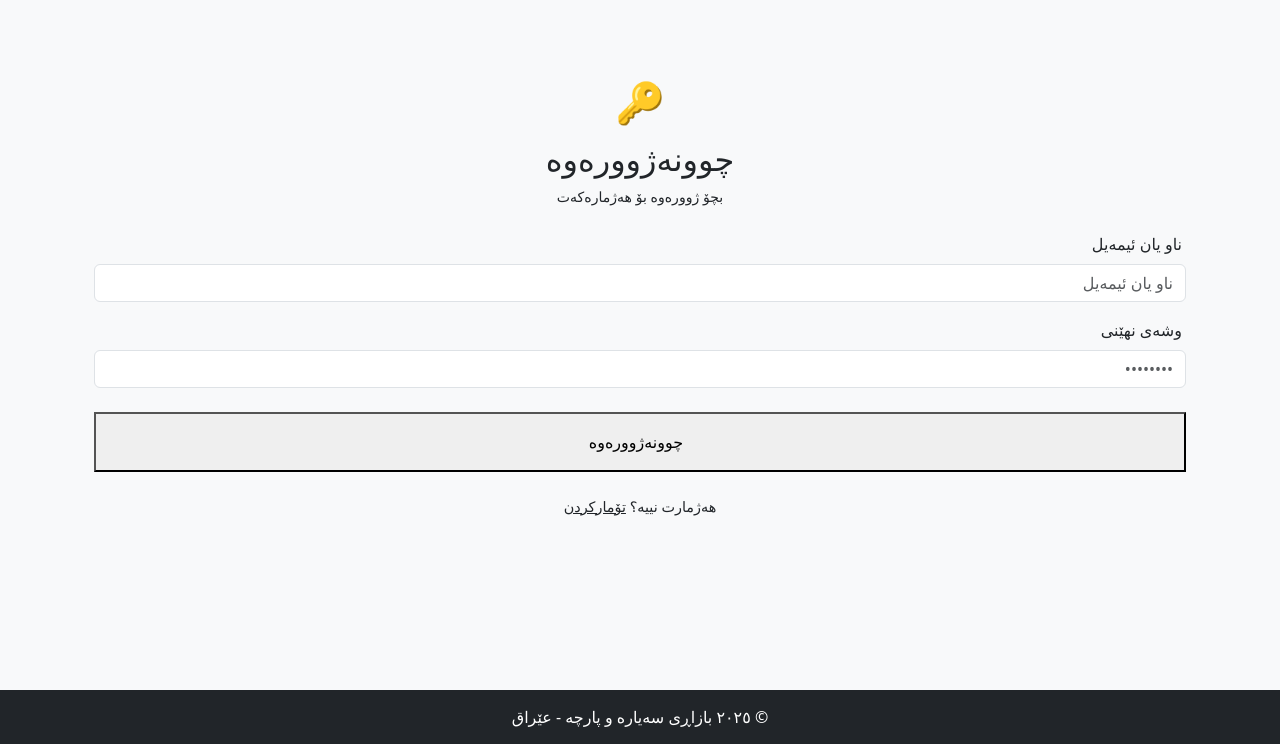
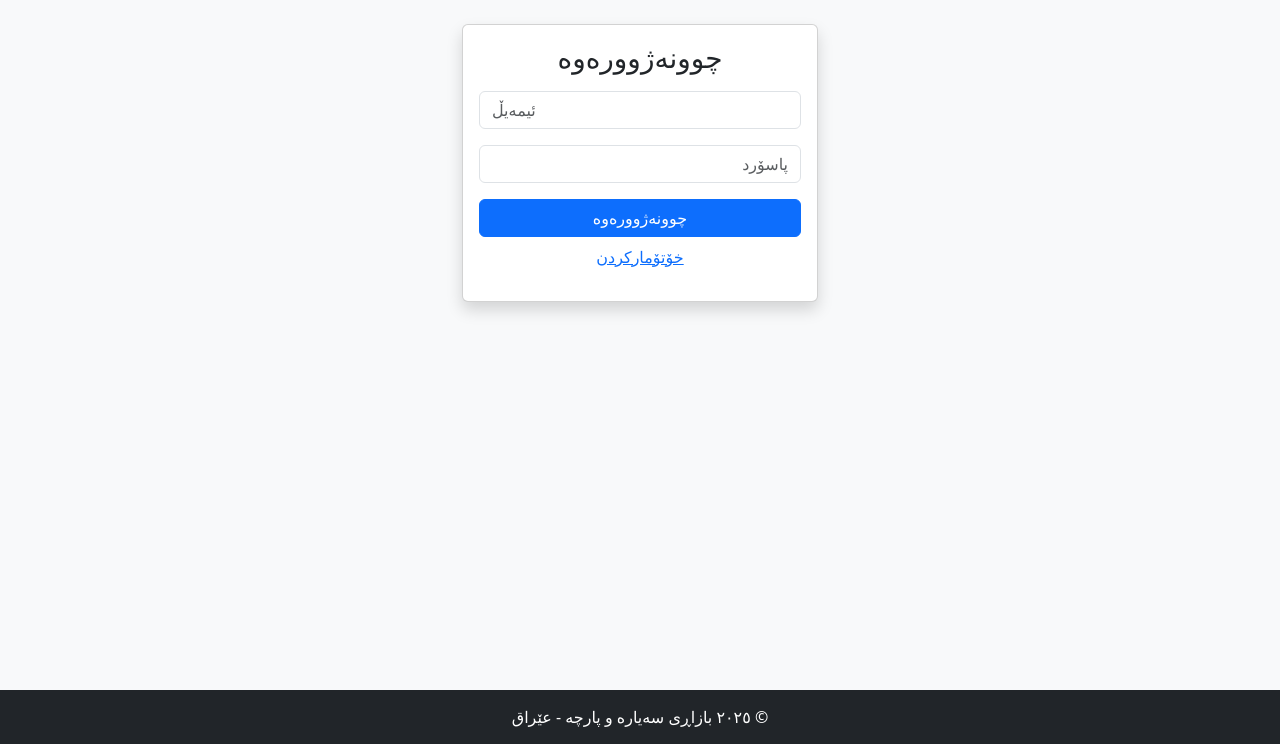
Before and after one commit to muhammadt90900-ux/Cars, a Flask app: page /login in a window 1280 px wide. Shown: the part 56-800 px from the top of the page. Run offline with Flask 3, Linux system fonts and the light colour scheme; some libraries are stand-ins or nearby versions.

Commit message:
Refactor login form layout and update text

```diff
--- a/templates/login.html
+++ b/templates/login.html
@@ -1,29 +1,13 @@
 {% extends "base.html" %}
+{% block title %}چوونەژوورەوە{% endblock %}
 {% block content %}
-<div class="container py-5">
-    <div class="ka-form-card">
-        <div class="text-center mb-4">
-            <span style="font-size:2.5rem;">🔑</span>
-            <h2 class="ka-form-title mt-2">{{ t('login') }}</h2>
-            <p style="color:var(--text-muted);font-size:0.88rem;">بچۆ ژوورەوە بۆ هەژمارەکەت</p>
-        </div>
-        <form method="POST">
-            <input type="hidden" name="csrf_token" value="{{ csrf_token() }}">
-            <div class="mb-3">
-                <label class="form-label"><i class="fas fa-user me-1"></i>ناو یان ئیمەیل</label>
-                <input type="text" name="email" class="form-control" required placeholder="ناو یان ئیمەیل">
-            </div>
-            <div class="mb-4">
-                <label class="form-label"><i class="fas fa-lock me-1"></i>وشەی نهێنی</label>
-                <input type="password" name="password" class="form-control" required placeholder="••••••••">
-            </div>
-            <button type="submit" class="btn-ka-primary w-100 justify-content-center py-3" style="font-size:1rem;">
-                <i class="fas fa-sign-in-alt me-2"></i>{{ t('login') }}
-            </button>
-        </form>
-        <p class="text-center mt-4" style="color:var(--text-muted);font-size:0.9rem;">
-            هەژمارت نییە؟ <a href="{{ url_for('register') }}" style="color:var(--gold);">{{ t('register') }}</a>
-        </p>
-    </div>
-</div>
+<div class="row justify-content-center"><div class="col-md-4"><div class="card shadow"><div class="card-body">
+<h3 class="text-center mb-3">چوونەژوورەوە</h3>
+<form method="POST">
+    <div class="mb-3"><input type="email" name="email" class="form-control" placeholder="ئیمەیڵ" required></div>
+    <div class="mb-3"><input type="password" name="password" class="form-control" placeholder="پاسۆرد" required></div>
+    <button type="submit" class="btn btn-primary w-100">چوونەژوورەوە</button>
+</form>
+<p class="mt-2 text-center"><a href="/register">خۆتۆمارکردن</a></p>
+</div></div></div></div>
 {% endblock %}
```
